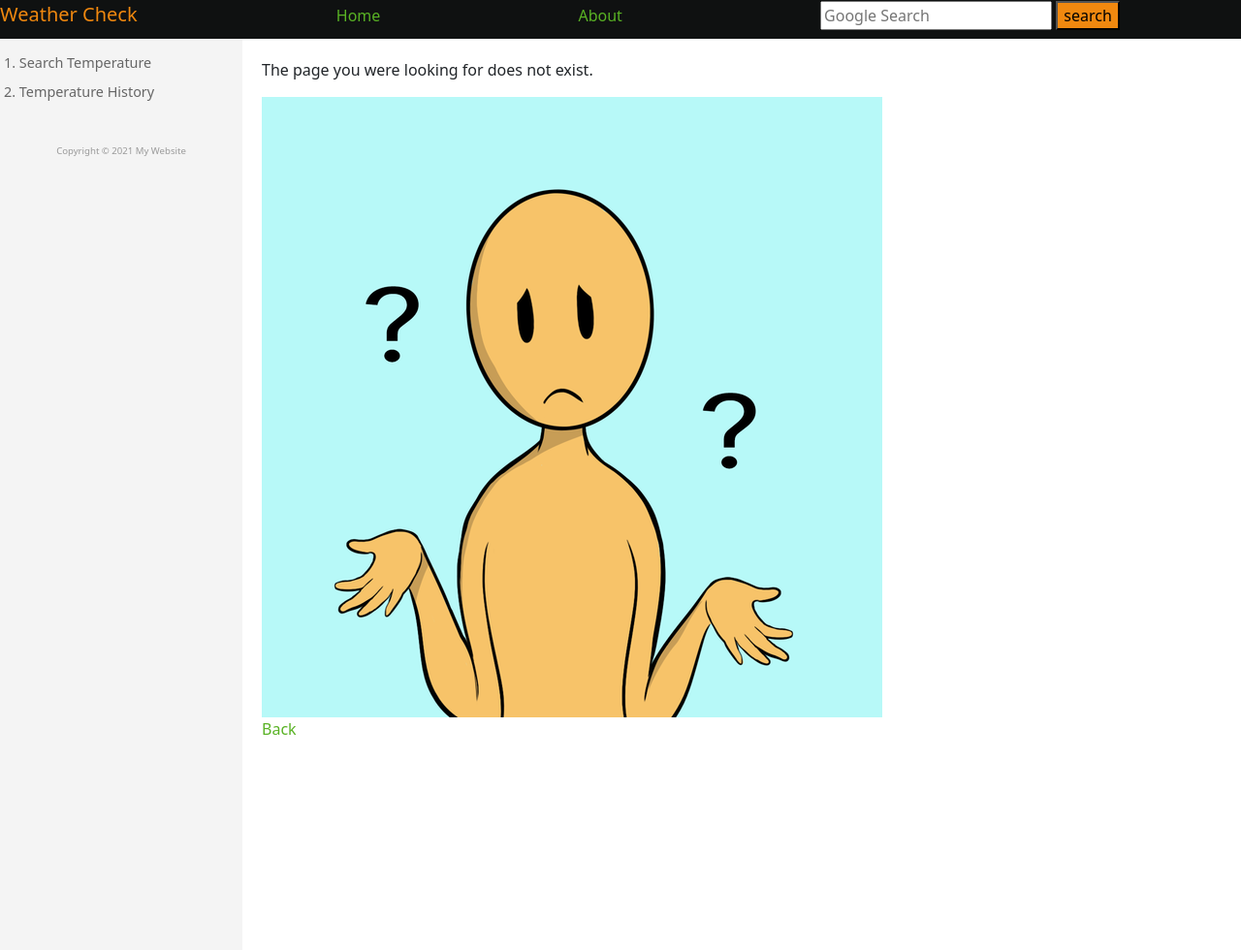
After one commit to 20100190/Weather-Station-Dashboard, a Flask app: template app/templates/404.html in a window 1280 px wide. The commit adds this page. Shown: the whole page at 97% size. Run offline with Flask 3, Linux system fonts and the light colour scheme; the template is opened without the code that fills it, so the values that code supplies are empty; some libraries are stand-ins or nearby versions.

Commit message:
making module

```diff
--- a/app/config.py
+++ b/app/config.py
@@ -1,5 +1,6 @@
 import os
 basedir = os.path.abspath(os.path.dirname(__file__))
+
 
 class Config:
     SQLALCHEMY_DATABASE_URI = 'sqlite:///' + os.path.join(basedir, '..', 'app.db')
--- /dev/null
+++ b/app/other/messages.py
@@ -0,0 +1 @@
+STALE_DATA_ERROR = "The data was already changed by another user. Please reload and try again."
--- /dev/null
+++ b/app/templates/404.html
@@ -0,0 +1,7 @@
+{% extends "base.html" %}
+
+{% block app_content %}
+    <p>The page you were looking for does not exist.</p>
+    <img src="{{ url_for('static', filename='images/404_error.png') }}" />
+    <p><a href="{{ url_for('main.index') }}">Back</a></p>
+{% endblock %}
--- a/app/templates/base.html
+++ b/app/templates/base.html
@@ -4,8 +4,8 @@
     <meta charset="UTF-8">
     <meta name="viewport" content="width=device-width, initial-scale=1.0">
     <title>Example Webpage Layout</title>
-    <link href="https://cdn.jsdelivr.net/npm/bootstrap@5.0.2/dist/css/bootstrap.min.css" rel="stylesheet" integrity="sha384-EVSTQN3/azprG1Anm3QDgpJLIm9Nao0Yz1ztcQTwFspd3yD65VohhpuuCOmLASjC" crossorigin="anonymous">
-    <link rel="stylesheet" href="static/css/style.css">
+    <link rel="stylesheet" href="https://cdn.jsdelivr.net/npm/bootstrap@5.0.2/dist/css/bootstrap.min.css" integrity="sha384-EVSTQN3/azprG1Anm3QDgpJLIm9Nao0Yz1ztcQTwFspd3yD65VohhpuuCOmLASjC" crossorigin="anonymous">
+    <link rel="stylesheet" href="{{ url_for('static', filename='css/style.css') }}">
     <link rel="stylesheet" href="https://cdn.jsdelivr.net/npm/bootstrap-icons@1.6.1/font/bootstrap-icons.css">
 </head>
 <body>
--- /dev/null
+++ b/app/templates/other/index.html
@@ -0,0 +1,6 @@
+<html>
+
+    <p> Welcom to in progress page</p>
+    <img src="{{ url_for('static', filename='images/under_construction.jpg') }}" />
+    <p><a href="{{ url_for('main.index') }}">Back</a></p>
+</html>
```
Also changed, not shown: app/__init__.py (+16 -4 lines), app/main/__init__.py (added, +7 -0 lines), app/main/views.py (renamed from app/views.py, +7 -4 lines), app/other/__init__.py (added, +7 -0 lines), app/other/handlers.py (added, +11 -0 lines), app/static/images/under_construction.jpg (added), 1 other file.
